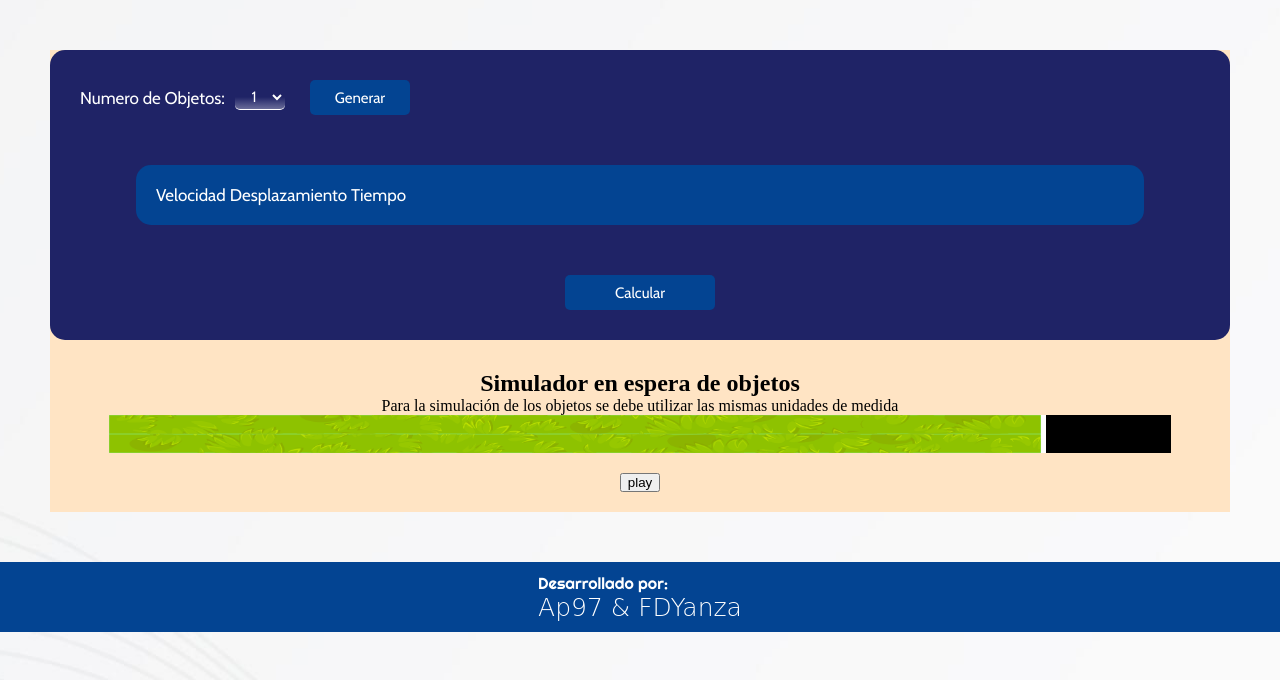
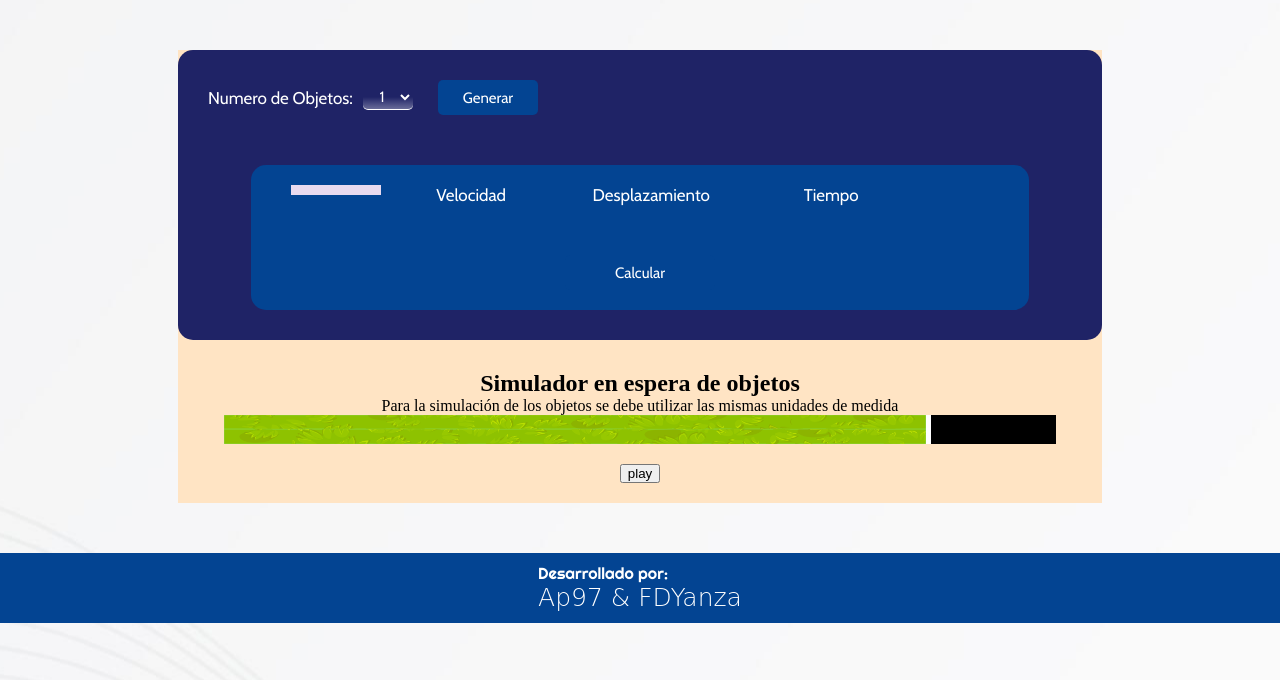
Before and after one commit to Aspg97/XRMRU, a PHP site: page /webComponents/PGG_ADD/simulador.html in a window 1280 px wide. Shown: the part 120-800 px from the top of the page. Run offline with PHP 8.4, Linux system fonts and the light colour scheme; some web fonts are replaced.

Commit message:
Anadiendo estilos

```diff
--- a/webComponents/Estilos/estilosSimulator.css
+++ b/webComponents/Estilos/estilosSimulator.css
@@ -6,7 +6,8 @@
 
 /*Estilos de la parte de requeriemientos de datos*/
 .cont-simulator {
-    width: 100%;
+    margin: 0 auto;
+    width: 80%;
     padding: 50px;
 }
 
@@ -27,6 +28,23 @@ label {
     font-size: 17px;
     color: #fff;
     font-family: 'Cabin', sans-serif;
+}
+
+.titulo-obj{
+    margin: 0 20px;
+    display: flex;
+}
+
+.space{
+    width: 90px;
+    height: 10px;
+    background-color: #E8DAEF;
+    display: inline-block;
+}
+
+.titulo-obj label{
+    text-align: center;
+    width: 180px;
 }
 
 select,
@@ -118,15 +136,25 @@ option {
     width: 100px;
 }
 
+.cont-inp-info-par{
+    display: flex;
+    flex-wrap: wrap;
+    flex-grow: 1;
+    max-width: 185px;
+    justify-content: center;
+    margin: 0 25px;
+}
+
 .inpO {
     height: 28px;
-    width: 100px;
+    max-width: 100px;
     padding: 10px;
     font-size: 15px;
 }
 
 .opt-um{
     width: 80px;
+    margin: 0;
 }
 
 .btn-simu {
--- a/webComponents/PGG_ADD/simulador.html
+++ b/webComponents/PGG_ADD/simulador.html
@@ -55,13 +55,13 @@
                 </div>
                 <div class="cont-lbl-in">
                     <div class="titulo-obj">
+                        <div class="space"></div>
                         <label>Velocidad</label>
                         <label>Desplazamiento</label>
                         <label>Tiempo</label>
                     </div>
                     <div class="obj" id="cont-date-obj"></div>
-                </div>
-                <button class="btn-simu" id="btn-simu">Calcular</button>
+                    <button class="btn-simu" id="btn-simu">Calcular</button>
             </section>
             <section class="acc-sim">
                 <h2 class="title-simu-state" id="id-title-simu">Simulador en espera de objetos</h2>
```
Also changed, not shown: webComponents/JS/funsimulator.js (indentation only).
